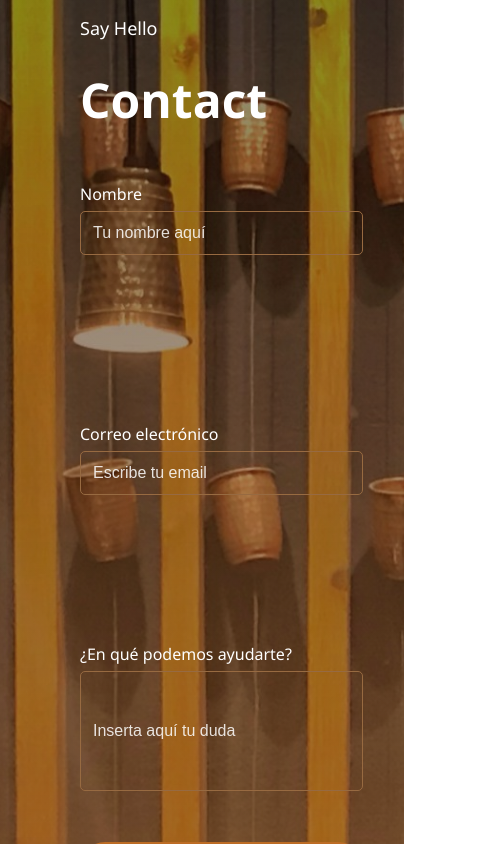
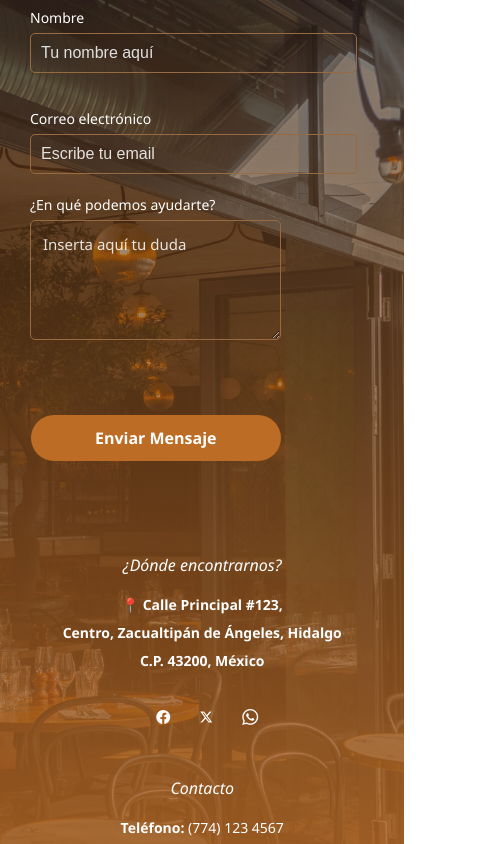
Before and after one commit to AlexanderGarcia27/Proyecto-Cafeteria, a React (Vite) app: page / in a window 390 px wide. Shown: the part 3280-4124 px from the top of the page, 504 px wide, since content can reach past the window. Built offline with nearby package versions, Linux system fonts and the light colour scheme.

Commit message:
[ADD] Agregué contenido, colores e iconos a la seccion footer

```diff
--- a/package.json
+++ b/package.json
@@ -10,6 +10,8 @@
     "preview": "vite preview"
   },
   "dependencies": {
+    "bootstrap": "^5.3.7",
+    "bootstrap-icons": "^1.13.1",
     "react": "^19.1.0",
     "react-dom": "^19.1.0"
   },
--- a/src/components/css/seccion_6/cssseccion_6.css
+++ b/src/components/css/seccion_6/cssseccion_6.css
@@ -1,5 +1,5 @@
 .contact-section {
-  width: auto;
+  width: 100%;
   min-height: 100vh;
   background:
     linear-gradient(to bottom, rgba(0, 0, 0, 0.35), rgba(188, 108, 37, 1)),
@@ -18,25 +18,25 @@
   width: 100%;
   max-width: 1400px;
   margin: 0 auto;
+  padding: 0 20px;
+  box-sizing: border-box;
 }
 
 .contact-container {
   width: 100%;
   text-align: left;
-  padding-top: 150px;
-  padding-left: 80px;
-  padding-right: 20px;
-  padding-bottom: 40px;
+  padding: 120px 40px 40px 40px;
   max-width: 900px;
+  box-sizing: border-box;
 }
 
 .contact-container h1 {
-  font-size: 48px;
+  font-size: clamp(32px, 5vw, 48px);
   margin-bottom: 20px;
 }
 
 .contact-container h3 {
-  font-size: 18px;
+  font-size: clamp(16px, 2.5vw, 18px);
   margin-bottom: 10px;
   font-weight: normal;
 }
@@ -44,15 +44,11 @@
 .contact-form {
   display: flex;
   flex-direction: column;
-
-  width: 70%;
+  width: 100%;
   max-width: 900px;
-
   padding-top: 15px;
   padding-left: 0;
 }
-
-
 
 .input-group {
   display: flex;
@@ -69,68 +65,83 @@
   padding-top: 20px;
 }
 
+.input-field:last-child {
+  margin-right: 25%;
+}
+
 label {
   margin-bottom: 5px;
   color: #ffffff;
   font-weight: 500;
+  font-size: clamp(14px, 2vw, 16px);
 }
 
 input[type="text"],
-input[type="email"],
+input[type="email"] {
+  padding: 12px;
+  border: 1px solid #976A41;
+  background-color: transparent;
+  border-radius: 5px;
+  color: #ffffff;
+  font-size: clamp(14px, 2vw, 16px);
+  width: 95%;
+  box-sizing: border-box;
+}
+
+.input-help {
+  height: 120px;
+  padding: 12px;
+  text-align: left;
+  display: block;
+  resize: vertical;
+  min-height: 120px;
+  max-height: 300px;
+  overflow: auto;
+  font-family: inherit;
+  font-size: clamp(15px, 2.2vw, 17px);
+  line-height: 1.5;
+}
+
+.input-help::placeholder {
+  text-align: left;
+  vertical-align: top;
+}
+
+input::placeholder,
+textarea::placeholder {
+  color: #ffffff;
+  opacity: 0.85;
+}
+
 textarea {
   padding: 12px;
   border: 1px solid #976A41;
   background-color: transparent;
   border-radius: 5px;
   color: #ffffff;
-  font-size: 16px;
-  width: 100%;
+  font-size: clamp(14px, 2vw, 16px);
+  width: 73%;
   box-sizing: border-box;
-
-}
-
-.input-help {
-  height: 120px;
-  padding-top: 0;
-  text-align: left;
-  display: flex;
-  align-items: flex-start;
-}
-
-.input-help::placeholder {
-  text-align: left;
-  vertical-align: top;
-  display: flex;
-  align-items: flex-start;
-}
-
-input::placeholder,
-textarea::placeholder {
-  color: #ffffff;
-  opacity: 0.85;
-
-}
-
-textarea {
   resize: vertical;
-  min-height: 100px;
+  min-height: 110px;
 }
 
 button {
   background-color: #bc6c25;
   border: none;
-  padding: 14px;
+  padding: 14px 30px;
   border-radius: 30px;
   color: white;
   font-weight: bold;
-  font-size: 16px;
+  font-size: clamp(14px, 2vw, 16px);
   cursor: pointer;
   width: fit-content;
   align-self: center;
-  padding-left: 30px;
-  padding-right: 30px;
+  margin-right: 27%;
   transition: background 0.3s, box-shadow 0.3s;
+  margin-top: 15px;
 }
+
 button:hover {
   background-color: #a95a1c;
   box-shadow: 0 2px 8px rgba(0,0,0,0.12);
@@ -141,8 +152,8 @@ button:hover {
   justify-content: space-between;
   flex-wrap: wrap;
   margin-top: 60px;
-  gap: 20px;
-  padding: 70px 70px 0 70px;
+  gap: 30px;
+  padding: 70px 40px 0 40px;
   box-sizing: border-box;
   width: 100%;
 }
@@ -150,15 +161,15 @@ button:hover {
 #h4-footer {
   font-style: italic;
   font-family: var(--body-font-family);
-  font-weight: normal; /* 🔒 Esto evita que se vea en negrita */
+  font-weight: normal;
   margin-bottom: 1.5rem !important;
+  font-size: clamp(16px, 2.5vw, 18px);
 }
-
 
 #p-footer {
   line-height: 2;
+  font-size: clamp(14px, 2vw, 15px);
 }
-
 
 .contact-info {
   flex: 1 1 300px;
@@ -167,51 +178,198 @@ button:hover {
 
 .contact-info h4 {
   margin-bottom: 10px;
-  font-size: 18px;
+  font-size: clamp(16px, 2.5vw, 18px);
 }
 
 .contact-info p {
-  font-size: 15px;
+  font-size: clamp(14px, 2vw, 15px);
   line-height: 1.6;
 }
 
 .social-icons {
   display: flex;
-  gap: 15px;
-  margin-top: 10px;
+  gap: 30px;
+  margin-top: 35px;
+  margin-left: 10px;
+  flex-wrap: wrap;
+  margin-bottom: 15px;
+}
+
+.social-icon {
+  color: #ffffff;
+  text-decoration: none;
+  display: flex;
+  align-items: center;
+  justify-content: center;
+}
+
+.social-icon i {
+  transition: color 0.3s ease, transform 0.3s ease;
+}
+
+.social-icon .bi-facebook {
+  font-size: 14px;
+}
+
+.social-icon .bi-twitter-x {
+  font-size: 12px;
+}
+
+.social-icon .bi-whatsapp {
+  font-size: 16px;
+}
+
+.social-icon:hover i {
+  color: #bc6c25;
+  transform: scale(1.1);
 }
 
 .footer-note {
   text-align: start;
-  font-size: 16px;
+  font-size: clamp(14px, 2vw, 16px);
   color: #ffffff;
-  padding: 10px 50px 50px 70px; /* arriba 0, derecha 50px, abajo 50px, izquierda 50px */
+  padding: 10px 40px 50px 40px;
 }
 
+/* Tablet */
+@media (max-width: 1024px) {
+  .contact-container {
+    padding: 100px 30px 30px 30px;
+  }
+
+  .contact-footer {
+    padding: 50px 30px 0 30px;
+    gap: 25px;
+  }
+
+  .footer-note {
+    padding: 10px 30px 40px 30px;
+  }
+  .social-icon i {
+    font-size: 18px;
+  }
+}
 
 /* Responsivo */
 @media (max-width: 768px) {
+  .contact-section {
+    background:
+      linear-gradient(to bottom, rgba(0, 0, 0, 0.35), rgba(188, 108, 37, 1)),
+      url('/src/assets/pagina-contacto/mihai-moisa-Djtc1T38-GY-unsplash.jpg') no-repeat center center / cover;
+    min-height: 100vh;
+  }
+
+  .overlay {
+    padding: 0 15px;
+  }
+
+  .contact-container {
+    padding: 20px 20px 20px 20px;
+    text-align: center;
+    min-height: auto;
+  }
+
   .contact-form {
     max-width: 100%;
+    width: 100%;
   }
 
   .input-group {
     flex-direction: column;
+    gap: 15px;
+  }
+
+  .input-field {
+    flex: none;
+    width: 100%;
   }
 
   .contact-footer {
     flex-direction: column;
     align-items: center;
     text-align: center;
-
+    padding: 15px 20px 0 20px;
+    gap: 10px;
+    margin-top: 30px;
   }
 
   .contact-info {
     width: 100%;
-    padding: 10px 0;
+    padding: 5px 0 2px 0;
+    min-width: auto;
+  }
+
+  .social-icons {
+    justify-content: center;
+    margin-top: 10px;
+  }
+
+  #h4-footer {
+    margin-bottom: 0rem !important;
+  }
+
+  .footer-note {
+    text-align: center;
+    padding: 5px 20px 5px 20px;
   }
 
   button {
     width: 100%;
+    max-width: 250px;
+    margin-top: 25px;
   }
 }
+
+/* Móvil pequeño */
+@media (max-width: 480px) {
+  .contact-container {
+    padding: 15px 15px 15px 15px;
+  }
+
+  .contact-container h1 {
+    font-size: 28px;
+  }
+
+  .contact-container h3 {
+    font-size: 16px;
+  }
+
+  .contact-footer {
+    padding: 15px 15px 0 15px;
+    gap: 10px;
+    margin-top: 40px;
+  }
+
+  .footer-note {
+    padding: 5px 15px 5px 15px;
+  }
+
+  input[type="text"],
+  input[type="email"],
+  textarea {
+    padding: 10px;
+    font-size: 16px; /* Evita zoom en iOS */
+  }
+
+  button {
+    padding: 12px 20px;
+    font-size: 16px;
+    margin-top: 75px;
+  }
+
+  .social-icons {
+    margin-top: 30px;
+  }
+
+  #h4-footer {
+    margin-bottom: 0rem !important;
+  }
+
+  .contact-info {
+    padding: 1px 0 0px 0;
+    flex: 1 1 100px;
+  }
+  .social-icon i {
+    font-size: 20px;
+  }
+}
--- a/src/components/seccion_6/contact.jsx
+++ b/src/components/seccion_6/contact.jsx
@@ -1,12 +1,13 @@
 import '../css/seccion_6/cssseccion_6.css';
+import 'bootstrap-icons/font/bootstrap-icons.css';
 
 export const Contact = () => {
   return (
     <div className="contact-section">
       <div className="overlay">
         <div className="contact-container">
-          <h3>Say Hello</h3>
-          <h1>Contact</h1>
+          <h3>Saluda</h3>
+          <h1>Contacto</h1>
           <form className="contact-form">
             <div className="input-group">
               <div className="input-field">
@@ -20,23 +21,29 @@ export const Contact = () => {
             </div>
             <div className="input-field">
               <label>¿En qué podemos ayudarte?</label>
-              <input type="text" placeholder="Inserta aquí tu duda" className="input-help" />
+              <textarea placeholder="Inserta aquí tu duda" className="input-help" />
             </div>
-            <button type="submit">Send Message</button>
+            <button type="submit">Enviar Mensaje</button>
           </form>
         </div>
 
         <div className="contact-footer">
           <div className="contact-info">
-            <h4 id="h4-footer">Dónde encontrarnos?</h4>
+            <h4 id="h4-footer">¿Dónde encontrarnos?</h4>
             <p id="p-footer"><b>📍 Calle Principal #123,<br />
               Centro, Zacualtipán de Ángeles, Hidalgo<br />
               C.P. 43200, México</b>
             </p>
             <div className="social-icons">
-              <span>[Facebook]</span>
-              <span>[X]</span>
-              <span>[WhatsApp]</span>
+              <a href="#" className="social-icon">
+                <i className="bi bi-facebook"></i>
+              </a>
+              <a href="#" className="social-icon">
+                <i className="bi bi-twitter-x"></i>
+              </a>
+              <a href="#" className="social-icon">
+                <i className="bi bi-whatsapp"></i>
+              </a>
             </div>
           </div>
           <div className="contact-info">
@@ -44,7 +51,6 @@ export const Contact = () => {
             <p id="p-footer"><strong>Teléfono:</strong> (774) 123 4567<br />
               <strong>Email:</strong> cafeKlangZacuali@gmail.com
             </p>
-
           </div>
           <div className="contact-info">
             <h4 id="h4-footer">Horarios de Atención</h4>
```
Also changed, not shown: 1 other file (tests, documents, lock files or other folders).
